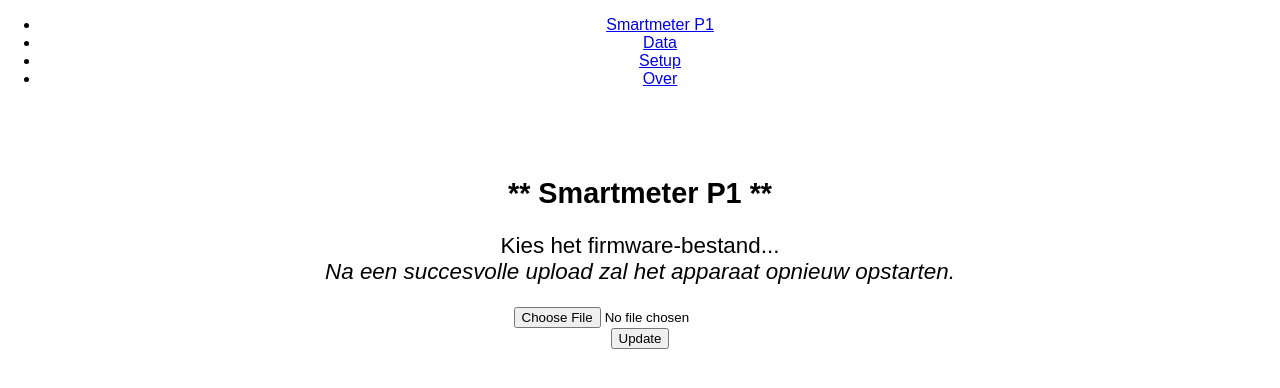
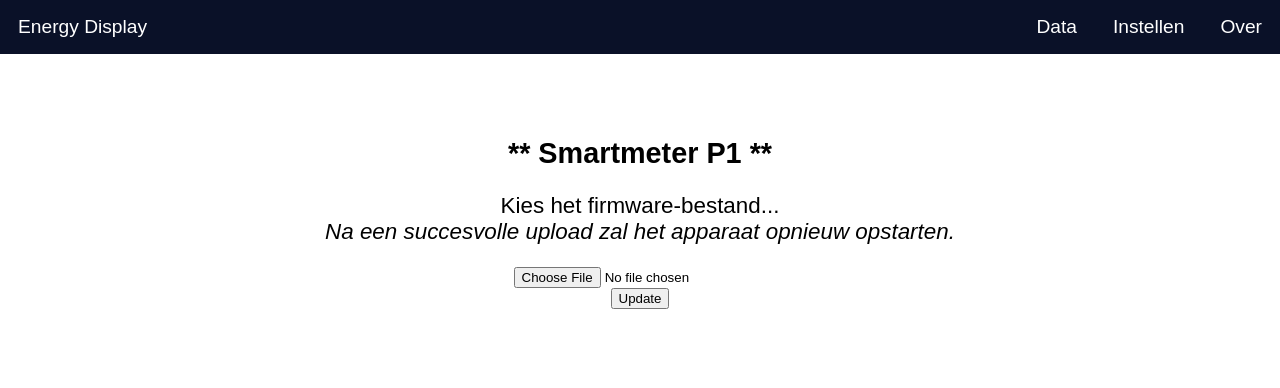
Before and after one commit to KLelong/Smartmeter-P1-V2a, a plain HTML site: page data/update.html in a window 1280 px wide. Drawn offline with Linux system fonts and the light colour scheme.

Commit message:
script added

```diff
--- a/data/update.html
+++ b/data/update.html
@@ -4,18 +4,23 @@
   <title>Smartmeter P1 config</title>
   <meta http-equiv="content-type" content="text/html; charset=ISO-8859-1">
   <meta name="viewport" content="width=device-width, initial-scale=1.0">
+  <link rel="stylesheet" href="https://use.fontawesome.com/releases/v5.7.2/css/all.css" integrity="sha384-fnmOCqbTlWIlj8LyTjo7mOUStjsKC4pOpQbqyi7RrhN7udi9RwhKkMHpvLbHG9Sr" crossorigin="anonymous">
   <link rel="stylesheet" type="text/css" href="style.css">
-  <link rel="Shortcut Icon" type="image/ico" href="favicon.ico">
+  <link rel="Shortcut Icon" type="image/png" href="favicon.png">
  </head>
  <body>
-  <ul>
-   <li><a class="pull-left" href="#">Smartmeter P1</a></li>
-   <li><a class="pull-left" href="/index.html">Data</a></li>
-   <li><a class="pull-left" href="/setup.html">Setup</a></li>
-   <li><a class="pull-left" href="/about.html">Over</a></li>
-  </ul>
-  <br><br><br>
-  <center>
+   <div class="topnav" id="myTopnav">
+      <a href="#" class="disabled">Energy Display</a>
+       <div class="topnav-right">
+           <a href="index.html">Data</a>
+           <a href="setup.html">Instellen</a>
+           <a href="about.html">Over</a>
+       </div>
+       <a href="javascript:void(0);" class="icon" onclick="handleNavBar()">
+         <i class="fa fa-bars"></i>
+       </a>
+     </div>
+   <div class="content">
       <h1>** Smartmeter P1 **</h1>
       <p>Kies het firmware-bestand...<br><i>Na een succesvolle upload zal het apparaat opnieuw opstarten.</i>
       </p>
@@ -25,5 +30,7 @@
     <input type='file' name='update'><br>
     <input class="button buttonr" type='submit' value='Update'>
     </form>
+   </div>
  </body>
 </html>
+<script src="script.js"></script>
```
Also changed, not shown: data/about.html (+1 -0 lines), data/index.html (+1 -0 lines), data/setup.html (+1 -0 lines). Lines whose indentation alone changed are shown as unchanged.
